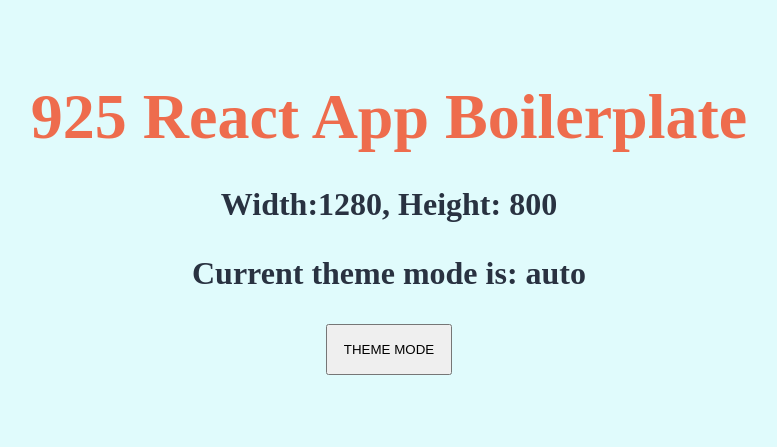
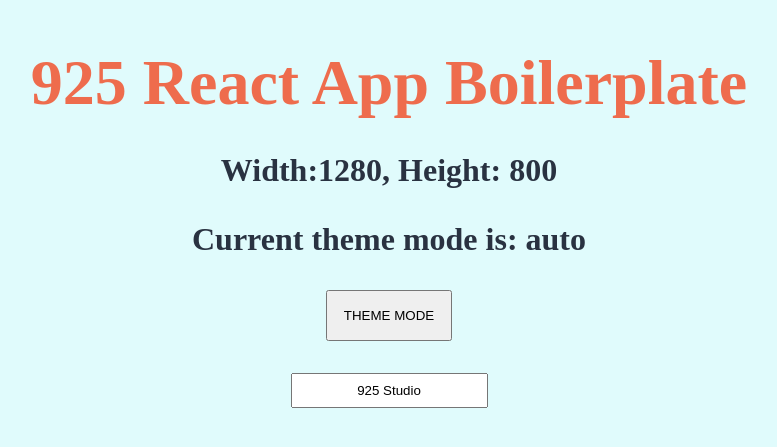
Before and after one commit to 925-Studio/925-react-app-boilerplate, a React (Create React App) app: page / in a window 1280 px wide. Shown: the part 173-620 px from the top of the page, without its empty margins (251-1028 px from the left). Built offline with nearby package versions, Linux system fonts and the light colour scheme.

Commit message:
Added 'useLocalStorage' hook

```diff
--- a/src/App.js
+++ b/src/App.js
@@ -2,7 +2,7 @@
 // Cores
 import { useState } from 'react'
 // Hooks
-import { useViewport, useTheme } from './hooks/_index.js'
+import { useViewport, useTheme, useLocalStorage } from './hooks/_index.js'
 // Plugins
 import styled, { ThemeProvider } from 'styled-components'
 // Styles
@@ -17,6 +17,9 @@ export default function App() {
   const [autoTheme, setAutoTheme] = useState(true)
   const [userTheme, setUserTheme] = useState(undefined)
   const theme = useTheme(autoTheme, userTheme)
+
+  /* LOCAL STORAGE */
+  const [name, setName] = useLocalStorage('name', '925 Studio')
 
   /* APP */
   return (
@@ -40,6 +43,13 @@ export default function App() {
         >
           THEME MODE
         </Button>
+
+        <Input
+          type='text'
+          placeholder='Enter your name'
+          value={name}
+          onChange={(e) => setName(e.target.value)}
+        />
       </Wrapper>
     </ThemeProvider>
   )
@@ -80,8 +90,15 @@ const styles = {
   `,
 
   Button: styled.button`
+    margin-bottom: 32px;
     padding: 16px;
+  `,
+
+  Input: styled.input`
+    padding: 8px;
+
+    text-align: center;
   `,
 }
 
-const { Wrapper, Title, Text, Button } = styles
+const { Wrapper, Title, Text, Button, Input } = styles
--- a/src/hooks/_index.js
+++ b/src/hooks/_index.js
@@ -1,6 +1,7 @@
 /* --------------------------------- IMPORT --------------------------------- */
 import useViewport from './useViewport'
 import useTheme from './useTheme'
+import useLocalStorage from './useLocalStorage'
 
 /* --------------------------------- EXPORT --------------------------------- */
-export { useViewport, useTheme }
+export { useViewport, useTheme, useLocalStorage }
--- /dev/null
+++ b/src/hooks/useLocalStorage.js
@@ -0,0 +1,34 @@
+/* --------------------------------- IMPORT --------------------------------- */
+import { useState } from 'react'
+
+/* ---------------------------------- HOOK ---------------------------------- */
+export default function useLocalStorage(key, initialValue) {
+  const [storedValue, setStoredValue] = useState(() => {
+    try {
+      const item = window.localStorage.getItem(key)
+
+      return item ? JSON.parse(item) : initialValue
+    }
+    catch (error) {
+      console.log(error)
+
+      return initialValue
+    }
+  })
+
+  const setValue = (value) => {
+    try {
+      const valueToStore =
+        value instanceof Function ? value(storedValue) : value
+
+      setStoredValue(valueToStore)
+
+      window.localStorage.setItem(key, JSON.stringify(valueToStore))
+    }
+    catch (error) {
+      console.log(error)
+    }
+  }
+
+  return [storedValue, setValue]
+}
```
Also changed, not shown: 1 other file (tests, documents, lock files or other folders).
